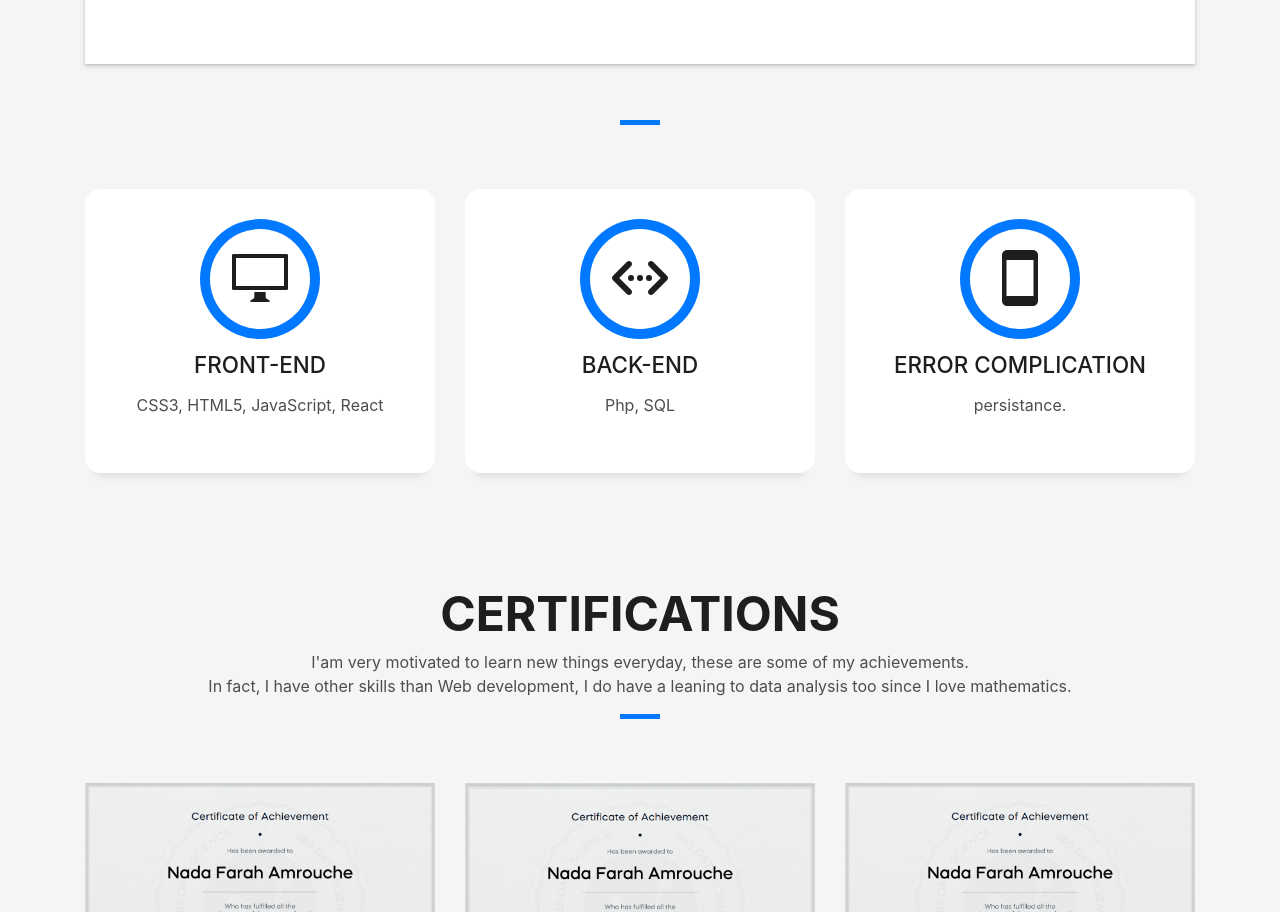
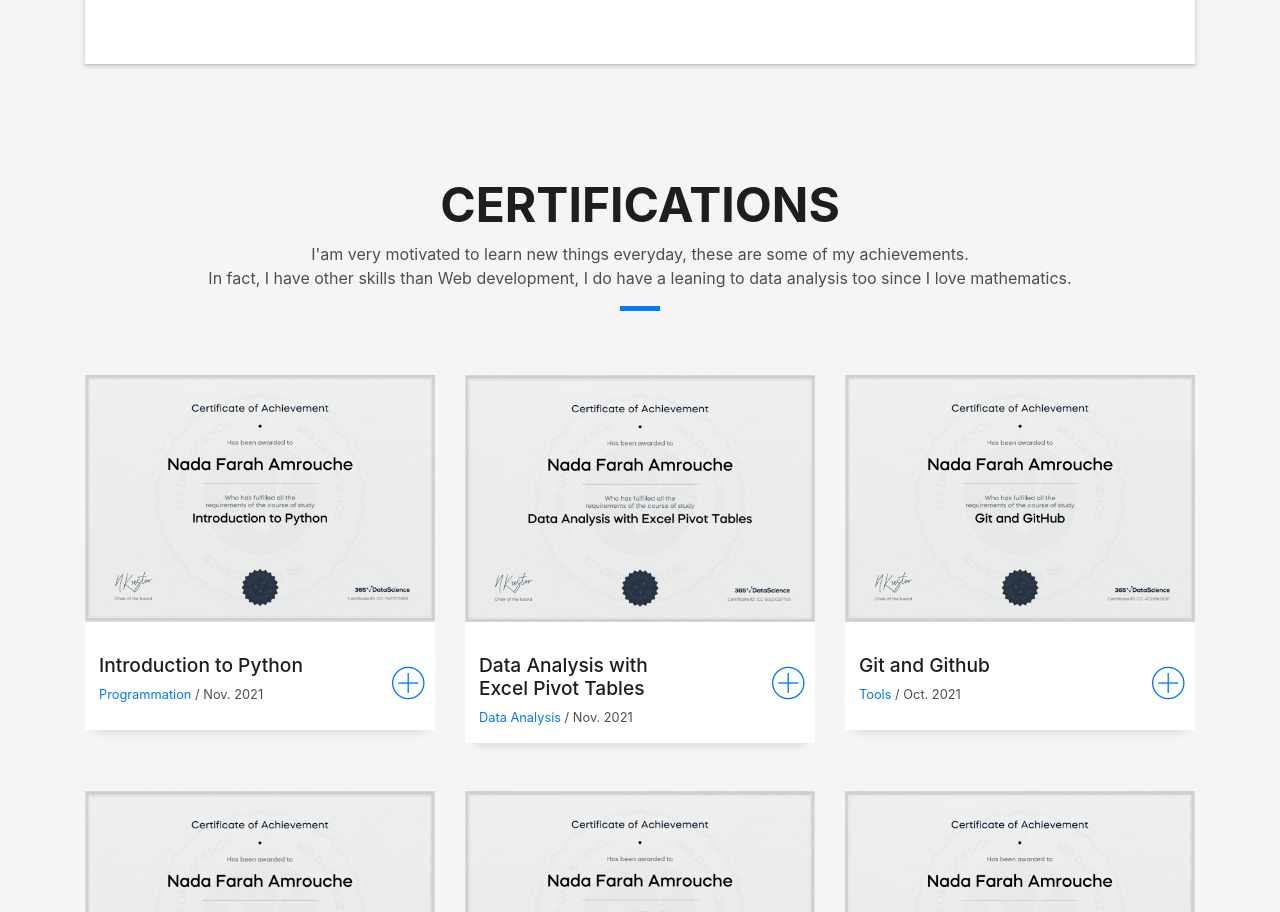
Before and after one commit to Nadellz/PortfolioOct, a plain HTML site: page docs/index.html in a window 1280 px wide. Shown: the part 1921-2833 px from the top of the page. Drawn offline with Linux system fonts and the light colour scheme; files whose address does not match are found by name.

Commit message:
update delete

```diff
--- a/docs/index.html
+++ b/docs/index.html
@@ -267,109 +267,7 @@
     </div>
   </section>
 
-  <!--/ Section Services Star /-->
-  <section id="service" class="services-mf route">
-    <div class="container">
-      <div class="row">
-        <div class="col-sm-12">
-          <div class="title-box text-center">
-            <h3 class="title-a">
 
-            </h3>
-
-            <div class="line-mf"></div>
-          </div>
-        </div>
-      </div>
-      <div class="row">
-        <div class="col-md-4">
-          <div class="service-box">
-            <div class="service-ico">
-              <span class="ico-circle"><i class="ion-monitor"></i></span>
-            </div>
-            <div class="service-content">
-              <h2 class="s-title">Front-End</h2>
-              <p class="s-description text-center">
-                CSS3, HTML5, JavaScript, React
-              </p>
-            </div>
-          </div>
-        </div>
-        <div class="col-md-4">
-          <div class="service-box">
-            <div class="service-ico">
-              <span class="ico-circle"><i class="ion-code-working"></i></span>
-            </div>
-            <div class="service-content">
-              <h2 class="s-title">Back-End</h2>
-              <p class="s-description text-center">
-                Php, SQL
-              </p>
-            </div>
-          </div>
-        </div>
-        <!--<div class="col-md-4">
-          <div class="service-box">
-            <div class="service-ico">
-              <span class="ico-circle"><i class="ion-camera"></i></span>
-            </div>
-            <div class="service-content">
-              <h2 class="s-title">Photography</h2>
-              <p class="s-description text-center">
-                Lorem ipsum dolor sit amet consectetur adipisicing elit. Magni adipisci eaque autem fugiat! Quia,
-                provident vitae! Magni
-                tempora perferendis eum non provident.
-              </p>
-            </div>
-          </div>
-        </div>-->
-        <div class="col-md-4">
-          <div class="service-box">
-            <div class="service-ico">
-              <span class="ico-circle"><i class="ion-android-phone-portrait"></i></span>
-            </div>
-            <div class="service-content">
-              <h2 class="s-title">Error complication</h2>
-              <p class="s-description text-center">
-                persistance.
-              </p>
-            </div>
-          </div>
-        </div>
-        <!--<div class="col-md-4">
-          <div class="service-box">
-            <div class="service-ico">
-              <span class="ico-circle"><i class="ion-paintbrush"></i></span>
-            </div>
-            <div class="service-content">
-              <h2 class="s-title">Graphic Design</h2>
-              <p class="s-description text-center">
-                Lorem ipsum dolor sit amet consectetur adipisicing elit. Magni adipisci eaque autem fugiat! Quia,
-                provident vitae! Magni
-                tempora perferendis eum non provident.
-              </p>
-            </div>
-          </div>
-        </div>-->
-        <!--<div class="col-md-4">
-          <div class="service-box">
-            <div class="service-ico">
-              <span class="ico-circle"><i class="ion-stats-bars"></i></span>
-            </div>
-            <div class="service-content">
-              <h2 class="s-title">Marketing Services</h2>
-              <p class="s-description text-center">
-                Lorem ipsum dolor sit amet consectetur adipisicing elit. Magni adipisci eaque autem fugiat! Quia,
-                provident vitae! Magni
-                tempora perferendis eum non provident.
-              </p>
-            </div>
-          </div>
-        </div>-->
-      </div>
-    </div>
-  </section>
-  <!--/ Section Services End /-->
 
   <div class="section-counter paralax-mf bg-image" style="background-image: url(img/counters-bg.jpg)" hidden>
     <div class="overlay-mf"></div>
```
